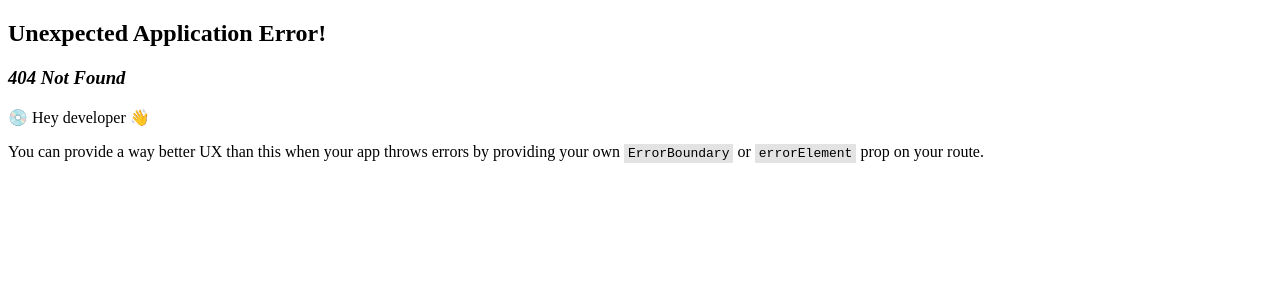
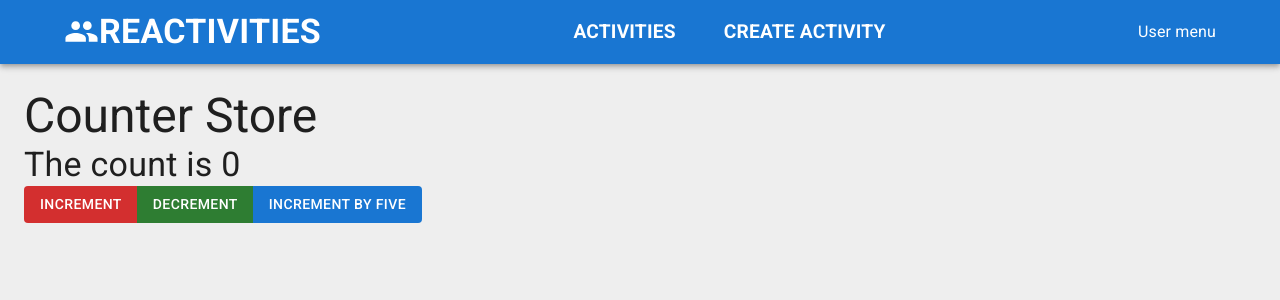
Before and after one commit to davide-ravasi/reactivities-3.0, a React (Vite) app in the folder client/: page /counter in a window 1280 px wide. Before the commit this address had no page. Shown: the top 300 px of the page. Built offline with nearby package versions, Linux system fonts and the light colour scheme.

Commit message:
feat: added counter to test mobx

```diff
--- /dev/null
+++ b/client/src/app/features/counter/Counter.tsx
@@ -0,0 +1,38 @@
+import { Button, ButtonGroup, Typography } from "@mui/material";
+import { useStore } from "../../../lib/hooks/useStore";
+import { observer } from "mobx-react-lite";
+
+const Counter = observer(function Counter() {
+  const { counterStore } = useStore();
+  return (
+    <>
+      <Typography variant="h3">{counterStore.title}</Typography>
+      <Typography variant="h4">The count is {counterStore.count}</Typography>
+      <ButtonGroup>
+        <Button
+          variant="contained"
+          color="error"
+          onClick={() => counterStore.increment(1)}
+        >
+          Increment
+        </Button>
+        <Button
+          variant="contained"
+          color="success"
+          onClick={() => counterStore.decrement(1)}
+        >
+          Decrement
+        </Button>
+        <Button
+          variant="contained"
+          color="primary"
+          onClick={() => counterStore.increment(5)}
+        >
+          Increment by five
+        </Button>
+      </ButtonGroup>
+    </>
+  );
+});
+
+export default Counter;
--- a/client/src/app/router/Routes.tsx
+++ b/client/src/app/router/Routes.tsx
@@ -4,6 +4,7 @@ import HomePage from "../features/home/HomePage";
 import ActivityDashboard from "../features/activities/dashboard/ActivityDashboard";
 import ActivityForm from "../features/activities/form/ActivityForm";
 import ActivityDetailPage from "../features/activities/detail/ActivityDetailPage";
+import Counter from "../features/counter/Counter";
 
 export const router = createBrowserRouter([
   {
@@ -27,6 +28,10 @@ export const router = createBrowserRouter([
         path: "manage/:id",
         element: <ActivityForm key="manage" />,
       },
+      {
+        path: "counter",
+        element: <Counter />,
+      },
       //   {
       //     path: "concerts",
       //     children: [
--- a/client/src/lib/stores/counterStore.ts
+++ b/client/src/lib/stores/counterStore.ts
@@ -1,13 +1,18 @@
-import { makeObservable, observable } from "mobx";
+import { makeAutoObservable } from "mobx";
 
 export default class CounterStore {
   title = "Counter Store";
   count = 0;
 
   constructor() {
-    makeObservable(this, {
-      title: observable,
-      count: observable,
-    });
+    makeAutoObservable(this);
   }
+
+  increment = (amount = 1) => {
+    this.count += amount;
+  };
+
+  decrement = (amount = 1) => {
+    this.count -= amount;
+  };
 }
```
